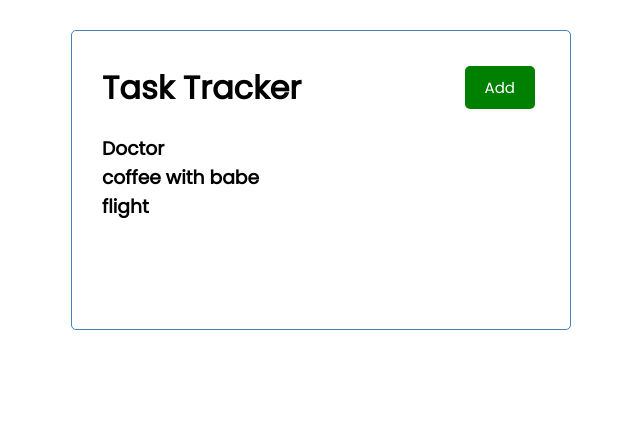
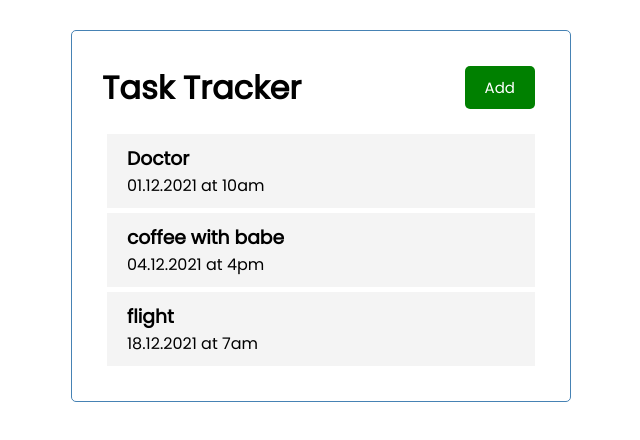
Before and after one commit to jalridley/react-task-tracker, a React (Create React App) app: page / in a window 1280 px wide. Shown: the top 440 px of the page, without its empty margins (319-959 px from the left). Built offline with nearby package versions, Linux system fonts and the light colour scheme; the HTML template or start-up script is replaced by a standard one.

Commit message:
created task component

```diff
--- /dev/null
+++ b/src/components/Task.js
@@ -0,0 +1,10 @@
+const task = ({ task }) => {
+    return (
+        <div className="task">
+            <h3>{task.text}</h3>
+            <p>{task.day}</p>
+        </div>
+    );
+};
+
+export default task;
--- a/src/components/Tasks.js
+++ b/src/components/Tasks.js
@@ -1,8 +1,10 @@
+import Task from './Task';
+
 const Tasks = ({ tasks }) => {
     return (
         <>
             {tasks.map(task => (
-                <h3 key={task.id}>{task.text}</h3>
+                <Task key={task.id} task={task} />
             ))}
         </>
     );
```
